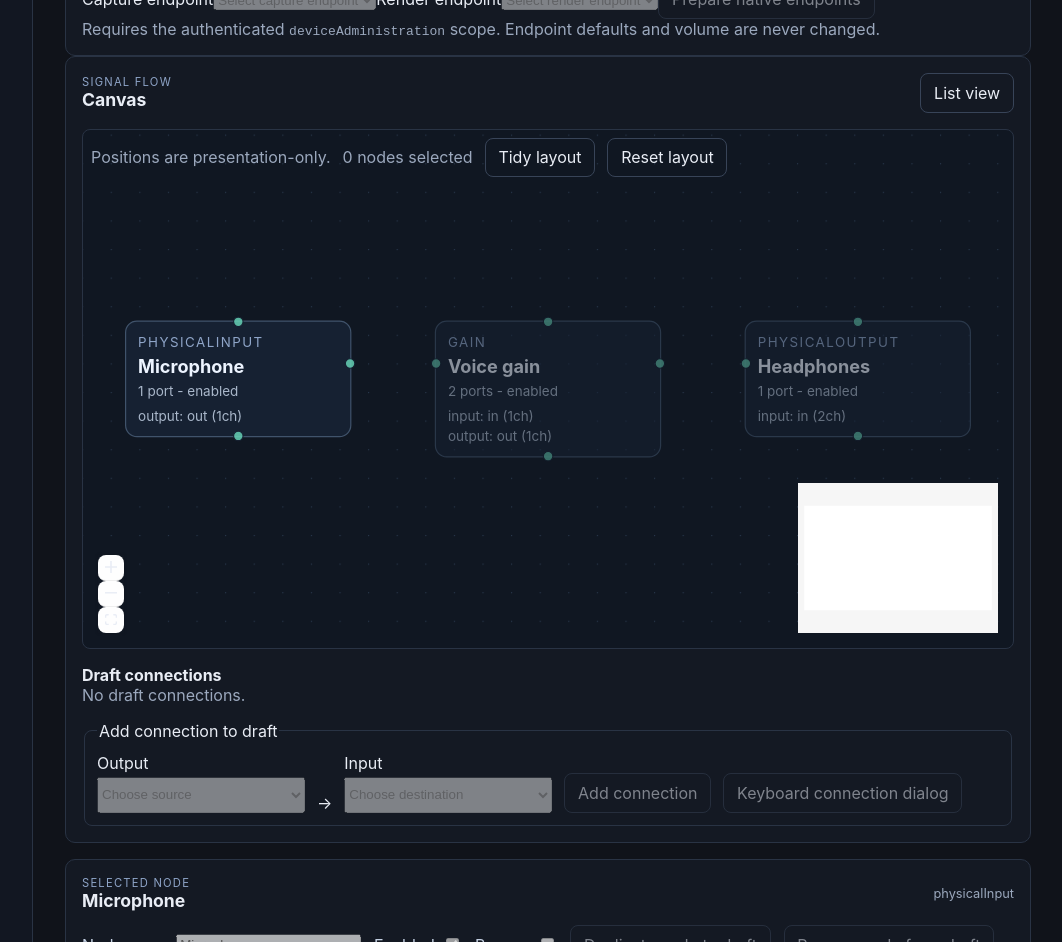
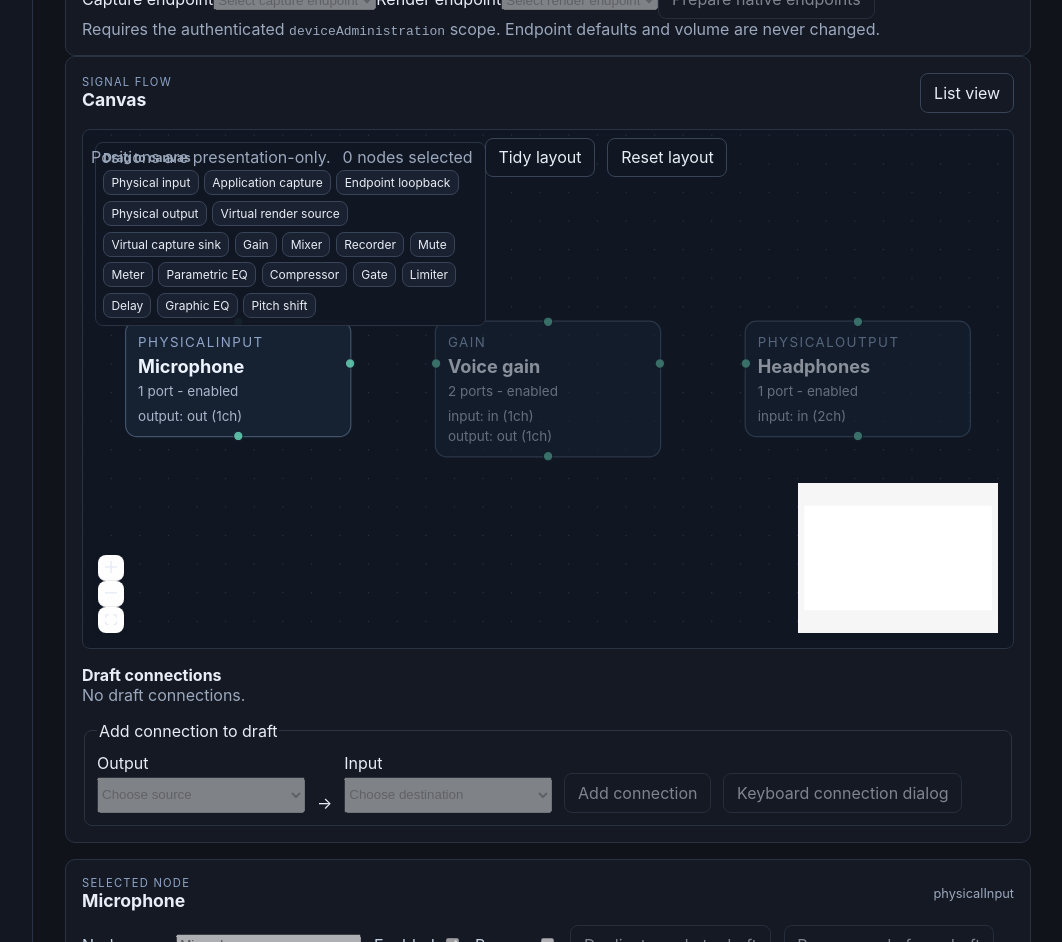
Before and after one commit to MrDesjardins/audiorouter, a React (Vite) app in the folder ui/: page / in a window 1280 px wide. Shown: the part 3060-4002 px from the top of the page, without its empty margins (217-1279 px from the left). Built offline with nearby package versions, Linux system fonts and the light colour scheme.

Commit message:
feat: add processor drag and drop to graph canvas

```diff
--- a/ui/src/App.tsx
+++ b/ui/src/App.tsx
@@ -1,6 +1,6 @@
 import { useEffect, useRef, useState } from "react";
 import type { Node, RecordingRecoveryItem, RouteInspection } from "@audiorouter/contracts";
-import { SessionFlowCanvas } from "./SessionFlowCanvas";
+import { LIBRARY_DROP_SOURCE, SessionFlowCanvas } from "./SessionFlowCanvas";
 import { createDisconnectedBackend, formatUiError, isRevisionConflict, SnapshotCache, type ApplicationRow, type UiBackend } from "./backend";
 import type { DeviceListItem } from "@audiorouter/contracts";
 import { appendDraftConnection, appendLibraryNode, applyGraphDraft, duplicateDraftNode, insertDraftMixer, removeDraftConnection, removeDraftNode, removeSinglePathDraftMixer, resetNodeDraftParameters, setDraftConnectionEnabled, setNodeDraftFlag, setNodeDraftName, setNodeDraftParameter, setSessionDraftName, type LibraryNodeKind } from "./draft";
@@ -575,6 +575,10 @@ function AppContent({ backend = defaultBackend }: { backend?: UiBackend } = {})
   const addConnection = () => { const source = decodePort(connectionSource); const destination = decodePort(connectionDestination); if (!source || !destination) { setActionMessage("Choose an output and input port first."); return false; } try { const next = appendDraftConnection(draft, source.nodeId, source.portName, destination.nodeId, destination.portName); recordDraftChange(next); setActionMessage("Connection added to the draft. Review and plan the changes before committing."); return true; } catch (error) { setActionMessage(formatUiError(error, "Unable to add connection.")); return false; } };
   const connectCanvas = (connection: Connection) => {
     if (!backend.connected) { setActionMessage("Connect the backend before adding a canvas connection."); return; }
+    if (connection.source === LIBRARY_DROP_SOURCE && connection.sourceHandle) {
+      addLibraryNode(connection.sourceHandle as LibraryNodeKind);
+      return;
+    }
     if (!connection.source || !connection.sourceHandle || !connection.target || !connection.targetHandle) { setActionMessage("Choose a named output and input port."); return; }
     try {
       recordDraftChange(appendDraftConnection(draft, connection.source, connection.sourceHandle, connection.target, connection.targetHandle));
--- a/ui/src/SessionFlowCanvas.tsx
+++ b/ui/src/SessionFlowCanvas.tsx
@@ -14,6 +14,10 @@ import { useEffect, useState } from "react";
 import type { Session } from "@audiorouter/contracts";
 import { clearLayout, readLayout, writeLayout, type LayoutPositions } from "./layout";
 import { nodePortLabels, relatedNodeIds } from "./graphView";
+import { libraryEntries } from "./library";
+import type { LibraryNodeKind } from "./draft";
+
+export const LIBRARY_DROP_SOURCE = "__audiorouter_library_drop__";
 
 type SessionFlowCanvasProps = {
   session: Session;
@@ -79,7 +83,8 @@ export function SessionFlowCanvas({ session, selectedNodeId, selectedNodeIds = [
   }));
 
   return (
-    <div className="session-flow-canvas" aria-label="Signal-flow graph">
+    <div className="session-flow-canvas" aria-label="Signal-flow graph" onDragOver={(event) => { if (event.dataTransfer.types.includes("application/x-audiorouter-library-kind")) event.preventDefault(); }} onDrop={(event) => { const kind = event.dataTransfer.getData("application/x-audiorouter-library-kind") as LibraryNodeKind; if (!kind) return; event.preventDefault(); onConnect({ source: LIBRARY_DROP_SOURCE, sourceHandle: kind, target: "__drop__", targetHandle: null }); }}>
+      <div className="canvas-library" aria-label="Drag processors to canvas"><strong>Drag to canvas</strong>{libraryEntries.filter((entry): entry is typeof entry & { kind: LibraryNodeKind } => entry.kind !== null).map((entry) => <button type="button" key={`drag-${entry.id}`} draggable onDragStart={(event) => { event.dataTransfer.effectAllowed = "copy"; event.dataTransfer.setData("application/x-audiorouter-library-kind", entry.kind); }}>{entry.label}</button>)}</div>
       <div className="session-flow-toolbar"><span className="muted">Positions are presentation-only.</span><span className="muted" role="status" aria-live="polite">{selectedNodeIds.length} node{selectedNodeIds.length === 1 ? "" : "s"} selected</span><button type="button" className="secondary" onClick={tidyLayout}>Tidy layout</button><button type="button" className="secondary" onClick={() => { clearLayout(typeof window === "undefined" ? null : window.localStorage, layoutKey); setPositions({}); }}>Reset layout</button></div>
       <ReactFlow
         nodes={nodes}
--- a/ui/src/styles.css
+++ b/ui/src/styles.css
@@ -31,6 +31,10 @@ h1, h2, h3, p { margin: 0; } h1 { font-size: 1.3rem; } h2 { font-size: 1.1rem; }
 @media (forced-colors: active) { button, .session-picker select { border: 1px solid ButtonText; background: ButtonFace; color: ButtonText; } .node-card.selected, .session-item.selected { outline: 2px solid Highlight; outline-offset: 2px; } .status-dot { forced-color-adjust: none; background: Highlight; } }
 @media (max-width: 760px) { .topbar, .workspace-title { align-items: flex-start; flex-direction: column; } .workspace-grid { grid-template-columns: 1fr; } .sidebar { border-right: 0; border-bottom: 1px solid #293344; } .main-content { padding: 1rem; } .lower-grid { grid-template-columns: 1fr; } }
 .session-flow-canvas { position: relative; height: 520px; min-height: 360px; margin-top: 1rem; border: 1px solid #293344; border-radius: 8px; overflow: hidden; background: #101722; }
+.canvas-library { position: absolute; z-index: 5; top: .75rem; left: .75rem; display: flex; flex-wrap: wrap; gap: .35rem; max-width: 42%; padding: .45rem; border: 1px solid #293344; border-radius: 8px; background: rgba(16, 23, 34, .94); }
+.canvas-library strong { width: 100%; font-size: .75rem; color: var(--muted, #9aa7b8); }
+.canvas-library button { cursor: grab; padding: .25rem .45rem; font-size: .75rem; }
+.canvas-library button:active { cursor: grabbing; }
 .session-flow-toolbar { position: absolute; z-index: 5; display: flex; align-items: center; gap: .75rem; padding: .5rem; }
 .session-flow-canvas .react-flow__node { font-size: .85rem; }
 .session-flow-canvas .react-flow__handle { width: .55rem; height: .55rem; opacity: .85; background: var(--accent, #65d1b5); border: 1px solid var(--panel, #162132); }
```
Also changed, not shown: 2 other files (tests, documents, lock files or other folders).
